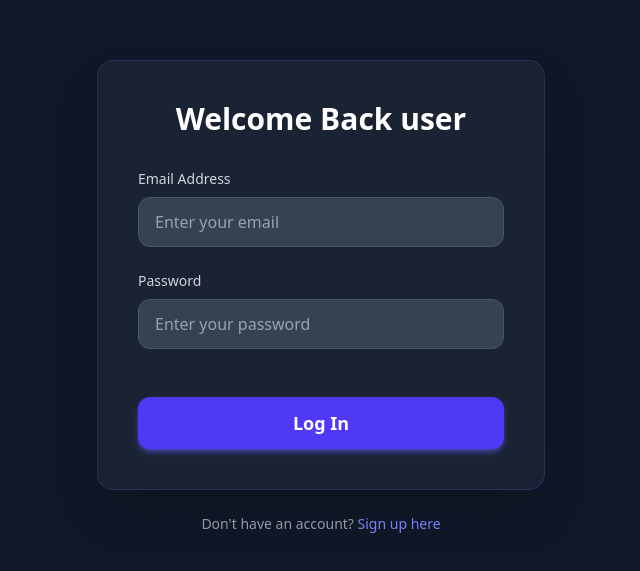
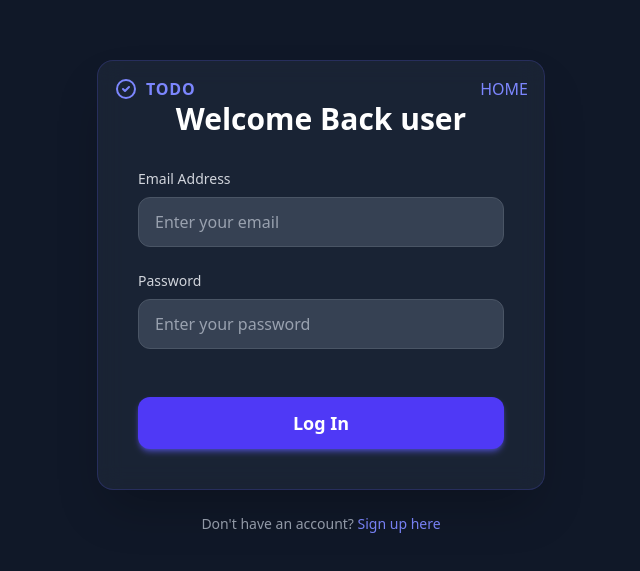
Before and after one commit to Ardish4/todoapp, a React (Vite) app in the folder frontend/: page /login in a window 1280 px wide. Shown: the part 103-674 px from the top of the page, without its empty margins (319-959 px from the left). Built offline with nearby package versions, Linux system fonts and the light colour scheme.

Commit message:
changes in css and link

```diff
--- a/frontend/src/pages/hero.jsx
+++ b/frontend/src/pages/hero.jsx
@@ -2,11 +2,6 @@ import React from 'react';
 import { Link } from "react-router-dom";
 
 function Hero() {
-
-  const handleNavClick = (e, path) => {
-    e.preventDefault();
-    console.log(`Navigating to: ${path}`);
-  };
 
   return (
     <div className="min-h-screen bg-gray-900 flex flex-col items-center justify-center p-4">
@@ -20,19 +15,22 @@ function Hero() {
          TODO App
         </div>
         <nav className="space-x-4">
-          <a
-            href="/login"
-            onClick={(e) => handleNavClick(e, '/login')}
+          <a>
+             <Link
+            to="/login"
             className="text-gray-300 hover:text-indigo-400 transition-colors font-medium cursor-pointer"
           >
-            Log In
+            Log-in
+          </Link>
+
           </a>
-          <a
-            href="/signup"
-            onClick={(e) => handleNavClick(e, '/signup')}
-            className="px-4 py-2 bg-indigo-600 text-white rounded-lg shadow-md hover:bg-indigo-700 transition-all duration-300 transform hover:scale-105 font-medium cursor-pointer"
-          >
-            Get Started
+          <a>
+
+            <Link
+            to="/signup" className="px-4 py-2 bg-indigo-600 text-white rounded-lg shadow-md hover:bg-indigo-700 transition-all duration-300 transform hover:scale-105 font-medium cursor-pointer"> Get Started
+            </Link>
+
+
           </a>
         </nav>
       </header>
@@ -54,19 +52,14 @@ function Hero() {
         </p>
 
         <div className="flex flex-col sm:flex-row justify-center space-y-4 sm:space-y-0 sm:space-x-6">
-          <a
-            href="/signup"
-            onClick={(e) => handleNavClick(e, '/signup')}
-            className="w-full sm:w-auto px-10 py-4 border border-transparent text-lg font-semibold rounded-xl shadow-xl text-white bg-indigo-600 hover:bg-indigo-700 transition-all duration-300 transform hover:scale-[1.02] cursor-pointer"
-          >
-            Start for Free
+          <a className="w-full sm:w-auto px-10 py-4 border border-transparent text-lg font-semibold rounded-xl shadow-xl text-white bg-indigo-600 hover:bg-indigo-700 transition-all duration-300 transform hover:scale-[1.02] cursor-pointer"> Start for Free
+
           </a>
-          <a
-            href="/features"
-            onClick={(e) => handleNavClick(e, '/features')}
-            className="w-full sm:w-auto px-10 py-4 text-lg font-semibold rounded-xl text-indigo-400 border-2 border-indigo-700 bg-gray-800 hover:bg-gray-700 transition-all duration-300 transform hover:scale-[1.02] cursor-pointer"
-          >
-            Learn More
+          <br/>
+          <a>
+            <div className="w-full sm:w-auto px-10 py-4 text-lg font-semibold rounded-xl text-indigo-400 border-2 border-indigo-700 bg-gray-800 hover:bg-gray-700 transition-all duration-300 transform hover:scale-[1.02] cursor-pointer"> Learn More</div>
+
+
           </a>
         </div>
       </main>
@@ -111,6 +104,16 @@ function Hero() {
 
       </footer>
 
+<p>
+  <Link
+            to="/login"
+            className="text-indigo-400 font-medium
+                       hover:text-indigo-300 hover:underline
+                       transition duration-150"
+          >
+            Login
+          </Link>
+</p>
     </div>
   );
 }
--- a/frontend/src/pages/login.jsx
+++ b/frontend/src/pages/login.jsx
@@ -1,10 +1,10 @@
-import React, { useState } from "react";
-import { Link } from "react-router-dom";
+import React, { useState } from 'react';
+import { Link } from 'react-router-dom';
 
 function Login() {
   const [formData, setFormData] = useState({
     email: '',
-    password: ''
+    password: '',
   });
 
   const handleChange = (e) => {
@@ -13,75 +13,112 @@ function Login() {
 
   const handleSubmit = (e) => {
     e.preventDefault();
-
-
   };
 
   return (
-    <div className="flex flex-col items-center justify-center min-h-screen p-4
+    <div
+      className='flex flex-col items-center justify-center min-h-screen p-4
                     bg-gray-900
-                    font-sans">
-
-      <div className="bg-gray-800/70 backdrop-blur-md
+                    font-sans'
+    >
+      <div
+        className='bg-gray-800/70 backdrop-blur-md
                       p-8 sm:p-10 rounded-2xl
                       shadow-2xl
                       max-w-md w-full
                       border border-indigo-500/20
-                      transform hover:shadow-indigo-500/30 transition duration-300 ease-in-out">
+                      transform hover:shadow-indigo-500/30 transition duration-300 ease-in-out'
+      >
+        <header className='absolute top-0 left-0 right-0 p-4 flex justify-between items-center max-w-7xl mx-auto w-full'>
+          <div className='flex items-center text-indigo-400 font-bold text-2x4 tracking-wider'>
+            {/* Replaced CheckCircle with an inline SVG */}
+            <svg
+              className='w-6 h-6 mr-2'
+              fill='none'
+              stroke='currentColor'
+              viewBox='0 0 24 24'
+              xmlns='http://www.w3.org/2000/svg'
+            >
+              <path
+                strokeLinecap='round'
+                strokeLinejoin='round'
+                strokeWidth='2'
+                d='M9 12l2 2 4-4m6 2a9 9 0 11-18 0 9 9 0 0118 0z'
+              ></path>
+            </svg>
+            TODO
+          </div>
+          <nav className='space-x-4'>
+            <a>
+              <Link
+                to='/hero'
+                className='text-indigo-400 hover:text-white transition-colors font-medium cursor-pointer'
+              >
+                HOME
+              </Link>
+            </a>
+          </nav>
+        </header>
 
-        <h2 className="text-3xl font-extrabold mb-8 text-white text-center">
+        <h2 className='text-3xl font-extrabold mb-8 text-white text-center'>
           Welcome Back user
         </h2>
 
-        <form onSubmit={handleSubmit} className="space-y-6">
-
+        <form
+          onSubmit={handleSubmit}
+          className='space-y-6'
+        >
           <div>
-            <label htmlFor="email" className="block text-sm font-medium text-gray-300 mb-2">
+            <label
+              htmlFor='email'
+              className='block text-sm font-medium text-gray-300 mb-2'
+            >
               Email Address
             </label>
             <input
-              type="email"
-              id="email"
-              name="email"
-              placeholder="Enter your email"
+              type='email'
+              id='email'
+              name='email'
+              placeholder='Enter your email'
               value={formData.email}
               onChange={handleChange}
               required
-              className="w-full px-4 py-3
+              className='w-full px-4 py-3
                          bg-gray-700 text-white
                          border border-gray-600 rounded-xl
                          placeholder-gray-400
                          focus:outline-none focus:ring-2 focus:ring-indigo-500 focus:border-indigo-500
-                         transition duration-150 ease-in-out"
+                         transition duration-150 ease-in-out'
             />
           </div>
 
-
           <div>
-            <label htmlFor="password" className="block text-sm font-medium text-gray-300 mb-2">
+            <label
+              htmlFor='password'
+              className='block text-sm font-medium text-gray-300 mb-2'
+            >
               Password
             </label>
             <input
-              type="password"
-              id="password"
-              name="password"
-              placeholder="Enter your password"
+              type='password'
+              id='password'
+              name='password'
+              placeholder='Enter your password'
               value={formData.password}
               onChange={handleChange}
               required
-              className="w-full px-4 py-3
+              className='w-full px-4 py-3
                          bg-gray-700 text-white
                          border border-gray-600 rounded-xl
                          placeholder-gray-400
                          focus:outline-none focus:ring-2 focus:ring-indigo-500 focus:border-indigo-500
-                         transition duration-150 ease-in-out"
+                         transition duration-150 ease-in-out'
             />
           </div>
 
-
           <button
-            type="submit"
-            className="w-full mt-6
+            type='submit'
+            className='w-full mt-6
                        bg-indigo-600 text-white
                        py-3 rounded-xl
                        font-semibold text-lg
@@ -89,21 +126,20 @@ function Login() {
                        hover:bg-indigo-700
                        focus:outline-none focus:ring-4 focus:ring-indigo-500/50
                        transition duration-200 ease-in-out
-                       transform hover:scale-[1.01]"
+                       transform hover:scale-[1.01]'
           >
             Log In
           </button>
         </form>
       </div>
 
-
-      <p className="mt-6 text-gray-400 text-sm">
-        Don't have an account?{" "}
+      <p className='mt-6 text-gray-400 text-sm'>
+        Don't have an account?{' '}
         <Link
-          to="/signup"
-          className="text-indigo-400 font-medium
+          to='/signup'
+          className='text-indigo-400 font-medium
                      hover:text-indigo-300 hover:underline
-                     transition duration-150"
+                     transition duration-150'
         >
           Sign up here
         </Link>
@@ -113,5 +149,5 @@ function Login() {
 }
 
 export default function App() {
-    return <Login />;
+  return <Login />;
 }
--- a/frontend/src/pages/signup.jsx
+++ b/frontend/src/pages/signup.jsx
@@ -16,6 +16,8 @@ function Signup() {
   };
 
   return (
+
+
     <div className="flex flex-col items-center justify-center min-h-screen p-4
                     bg-gray-900
                     font-sans">
@@ -27,6 +29,27 @@ function Signup() {
                       max-w-md w-full
                       border border-indigo-500/20
                       transform hover:shadow-indigo-500/30 transition duration-300 ease-in-out">
+                        <header className="absolute top-0 left-0 right-0 p-4 flex justify-between items-center max-w-7xl mx-auto w-full">
+                                <div className="flex items-center text-indigo-400 font-bold text-2x4 tracking-wider">
+                                  {/* Replaced CheckCircle with an inline SVG */}
+                                  <svg className="w-6 h-6 mr-2" fill="none" stroke="currentColor" viewBox="0 0 24 24" xmlns="http://www.w3.org/2000/svg">
+                                    <path strokeLinecap="round" strokeLinejoin="round" strokeWidth="2" d="M9 12l2 2 4-4m6 2a9 9 0 11-18 0 9 9 0 0118 0z"></path>
+                                  </svg>
+                                 TODO
+                                </div>
+                                <nav className="space-x-4">
+                                  <a>
+                                     <Link
+                                    to="/hero"
+                                    className="text-indigo-400 hover:text-white transition-colors font-medium cursor-pointer"
+                                  >
+                                    HOME
+                                  </Link>
+
+                                  </a>
+                                </nav>
+                              </header>
+
 
         <h2 className="text-3xl font-extrabold mb-8 text-white text-center">
           Create Your Account here
@@ -139,6 +162,4 @@ function Signup() {
 }
 
 
-export default function App() {
-    return <Signup />;
-}
+export default Signup;
```
